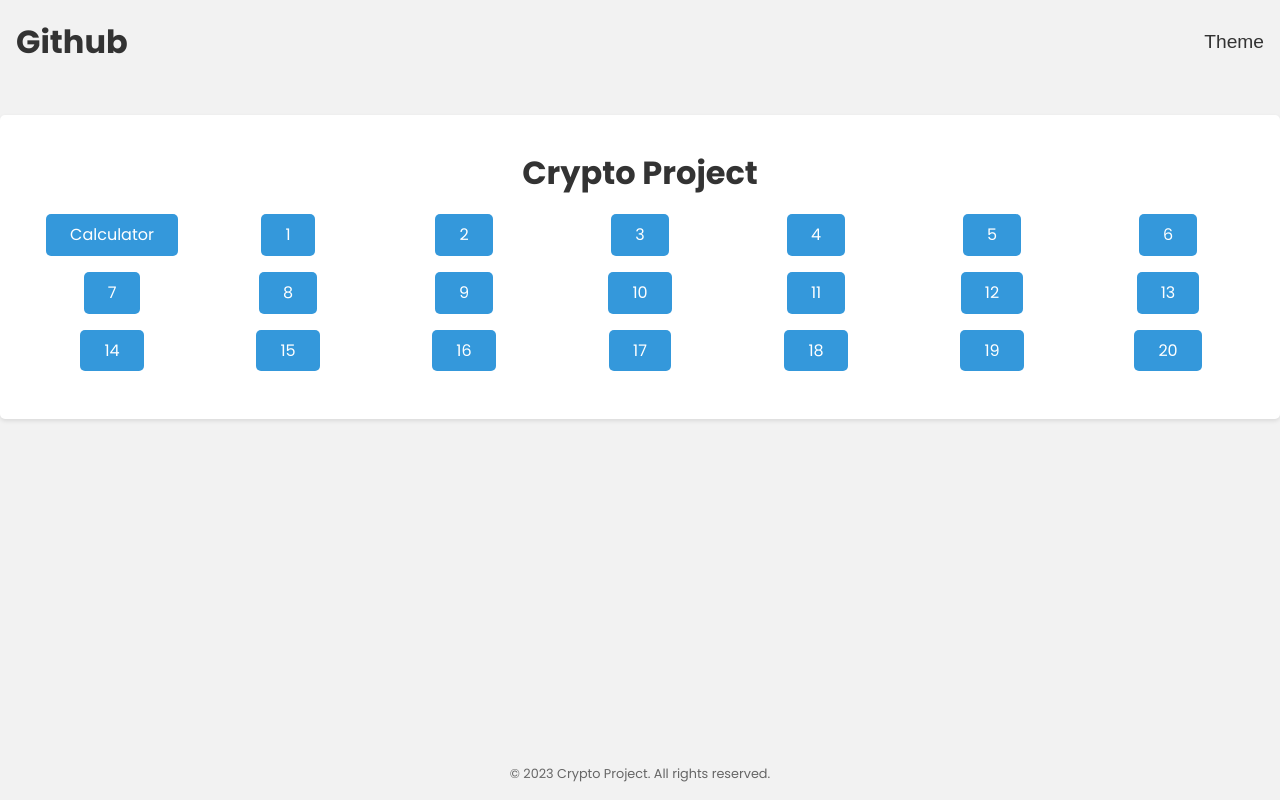
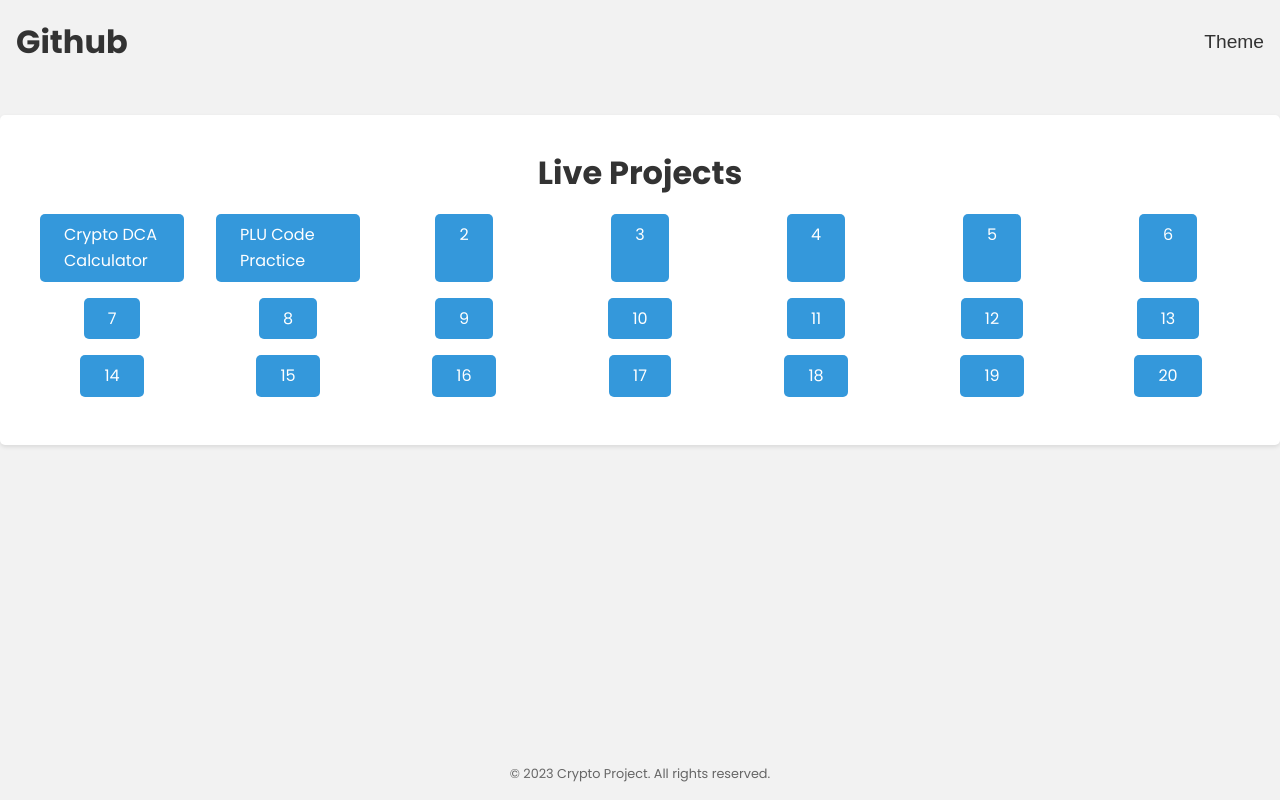
Before and after one commit to zJqson/Crypto, a plain HTML site: page index.html in a window 1280 px wide. Drawn offline with Linux system fonts and the light colour scheme.

Commit message:
Update index.html

```diff
--- a/index.html
+++ b/index.html
@@ -149,10 +149,10 @@
         <button class="theme-toggle" onclick="toggleTheme()">Theme</button>
     </header>
     <main>
-        <h1>Crypto Project</h1>
+        <h1>Live Projects</h1>
         <nav class="navigation">
-            <a href="calculator.html">Calculator</a>
-            <a href="1.html">1</a>
+            <a href="calculator.html">Crypto DCA Calculator</a>
+            <a href="PLUCode.html">PLU Code Practice</a>
 			<a href="2.html">2</a>
 			<a href="3.html">3</a>
 			<a href="4.html">4</a>
```
